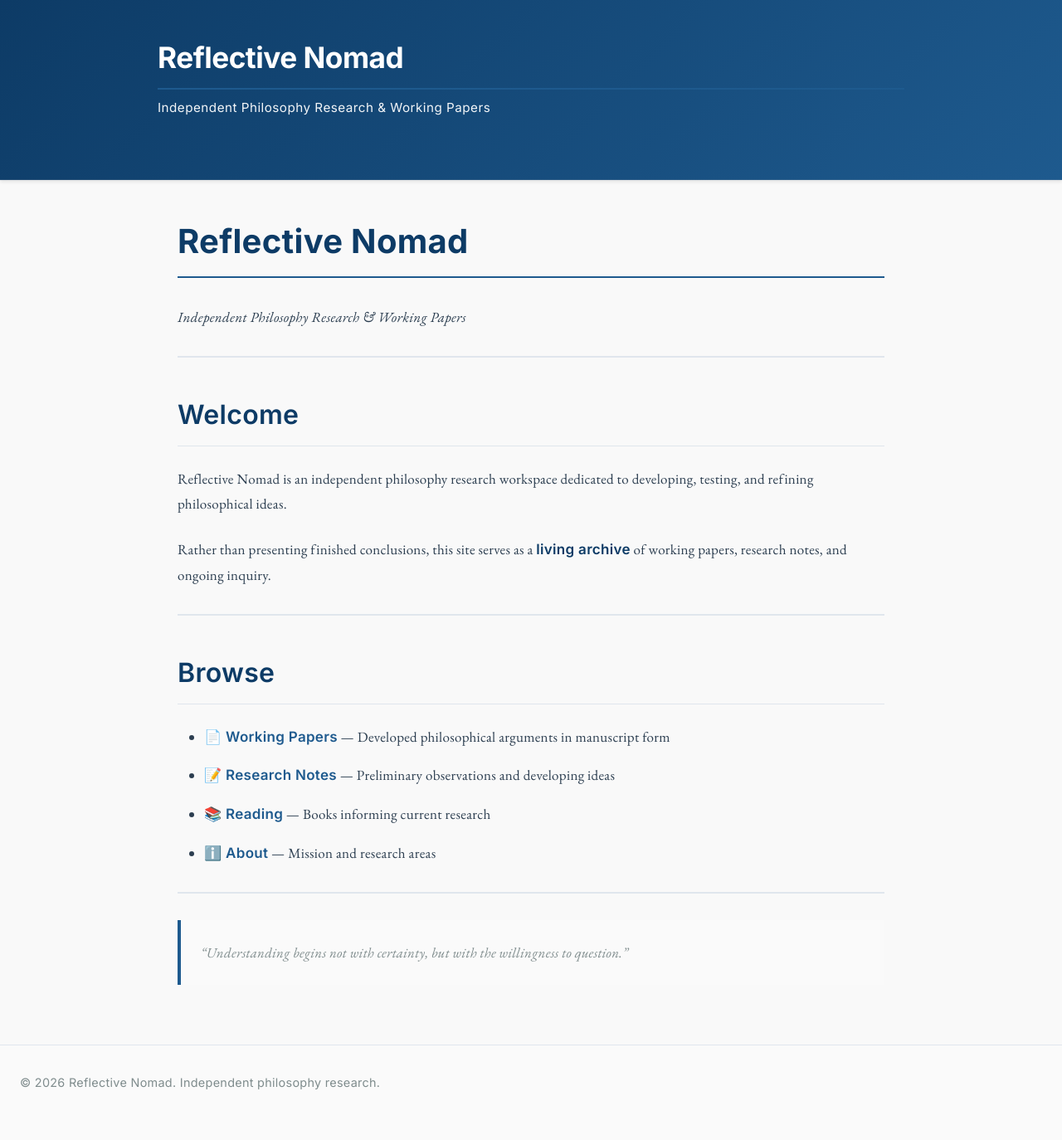
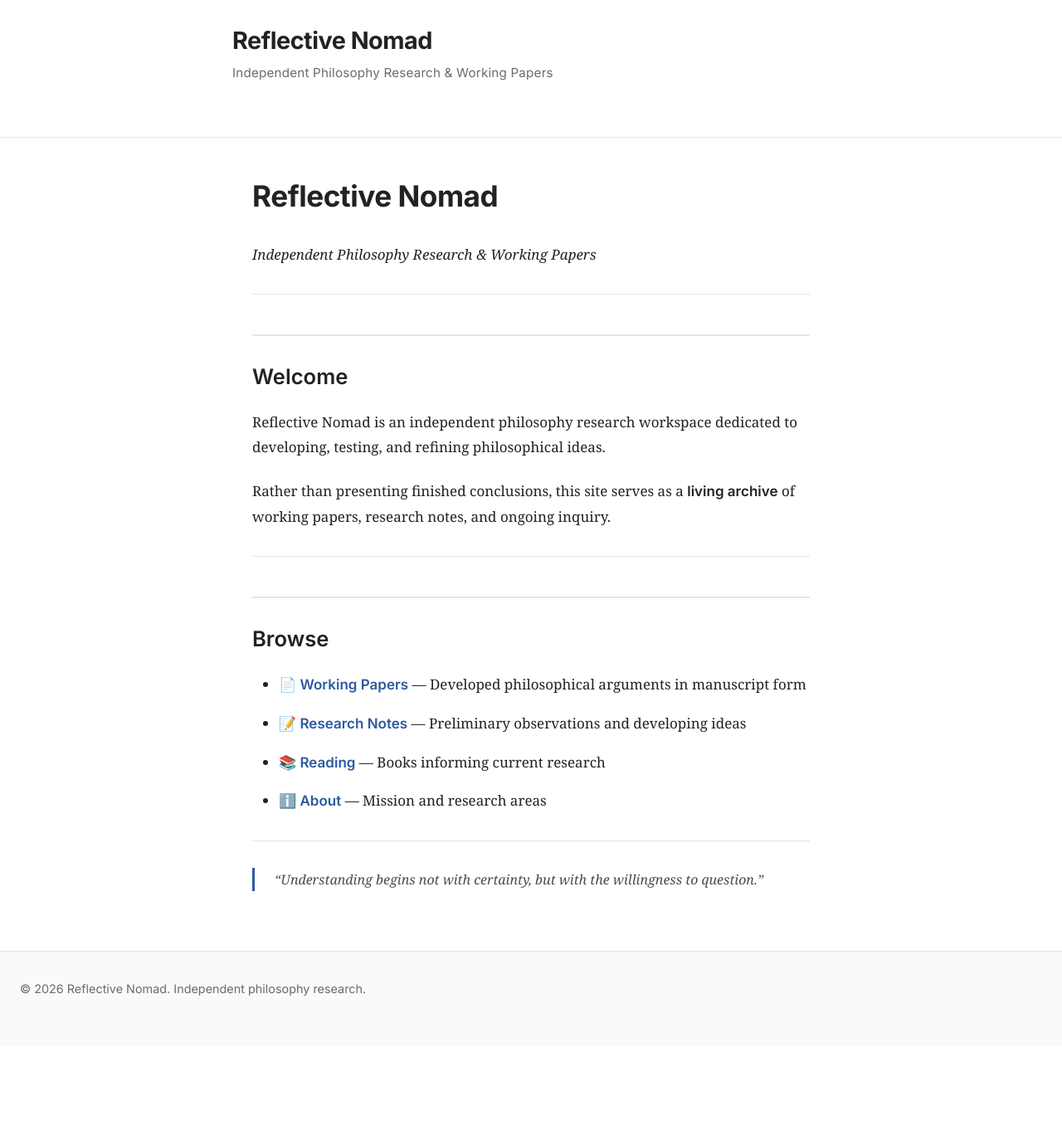
Before and after one commit to Reflectivenomad/reflectivenomad.github.io, a Jekyll site: the page built from index.md, in a window 1280 px wide. Shown: the whole page at 83% size. Built offline with Jekyll 4.4.1, drawn with Linux system fonts in a browser that asks for light colours; after the commit the page ends 1260 px from its top, so only the background shows below that.

Commit message:
Redesign stylesheet: Philosophy journal aesthetic with Source Serif 4, 720px content width, academic typography

```diff
--- a/assets/style.css
+++ b/assets/style.css
@@ -1,31 +1,35 @@
 /* ========================================
-   REFLECTIVE NOMAD - ACADEMIC TYPOGRAPHY
-   Professional philosophy journal design
+   REFLECTIVE NOMAD - PHILOSOPHY JOURNAL
+   Minimalist academic typography design
    ======================================== */
 
 :root {
-  --color-primary: #0d3b66;
-  --color-accent: #1e5a8e;
-  --color-text: #2c3e50;
-  --color-text-light: #7f8c8d;
-  --color-bg: #f9f9f9;
-  --color-border: #e0e6ed;
-  --color-code-bg: #f4f4f4;
+  /* Color palette: Minimalist academic aesthetic */
+  --color-text: #222222;
+  --color-text-secondary: #4a4a4a;
+  --color-text-light: #6b6b6b;
+  --color-bg: #ffffff;
+  --color-bg-subtle: #fafafa;
+  --color-border: #e5e5e5;
+  --color-accent-blue: #2c5aa0;
+  --color-accent-blue-hover: #1e3f6b;
 
+  /* Typography */
   --font-sans: 'Inter', -apple-system, BlinkMacSystemFont, 'Segoe UI', Helvetica, Arial, sans-serif;
-  --font-serif: 'EB Garamond', 'Georgia', 'Garamond', serif;
-  --font-serif-italic: 'EB Garamond', 'Georgia', 'Garamond', serif;
+  --font-serif: 'Source Serif 4', 'Georgia', serif;
   --font-mono: 'Monaco', 'Courier New', monospace;
 
+  /* Spacing */
   --spacing-xs: 0.5rem;
   --spacing-sm: 1rem;
   --spacing-md: 1.5rem;
   --spacing-lg: 2rem;
   --spacing-xl: 3rem;
 
-  --line-height: 1.8;
+  /* Typography properties */
+  --line-height: 1.75;
   --line-height-heading: 1.3;
-  --letter-spacing: 0.3px;
+  --letter-spacing: 0;
 }
 
 * {
@@ -54,104 +58,136 @@ body {
   min-height: 100vh;
 }
 
+/* ========================================
+   HEADER & NAVIGATION
+   ======================================== */
+
 .site-header {
-  background: linear-gradient(135deg, var(--color-primary) 0%, var(--color-accent) 100%);
-  color: white;
-  padding: var(--spacing-xl) var(--spacing-md);
-  border-bottom: 1px solid rgba(255, 255, 255, 0.1);
-  box-shadow: 0 2px 4px rgba(0, 0, 0, 0.1);
+  background-color: var(--color-bg);
+  border-bottom: 1px solid var(--color-border);
+  padding: var(--spacing-lg) var(--spacing-md);
 }
 
 .header-content {
-  max-width: 900px;
-  margin: 0 auto;
+  max-width: 720px;
+  margin: 0 auto var(--spacing-lg);
 }
 
 .site-title {
   font-family: var(--font-sans);
-  font-size: 2.2rem;
+  font-size: 1.8rem;
   font-weight: 700;
   margin-bottom: var(--spacing-xs);
   letter-spacing: -0.5px;
   line-height: 1.2;
+  color: var(--color-text);
 }
 
 .site-title a {
-  color: white;
+  color: var(--color-text);
   text-decoration: none;
-  transition: opacity 0.3s ease;
+  transition: color 0.2s ease;
 }
 
 .site-title a:hover {
-  opacity: 0.9;
+  color: var(--color-accent-blue);
 }
 
 .site-tagline {
   font-family: var(--font-sans);
   font-size: 0.95rem;
   font-weight: 400;
-  opacity: 0.95;
-  letter-spacing: 0.5px;
+  color: var(--color-text-light);
+  letter-spacing: 0.2px;
 }
+
+.site-nav {
+  max-width: 720px;
+  margin: 0 auto;
+}
+
+.nav-list {
+  list-style: none;
+  display: flex;
+  gap: var(--spacing-lg);
+  flex-wrap: wrap;
+}
+
+.nav-list a {
+  font-family: var(--font-sans);
+  font-size: 0.95rem;
+  font-weight: 500;
+  color: var(--color-text-secondary);
+  text-decoration: none;
+  border-bottom: 1px solid transparent;
+  transition: all 0.2s ease;
+  padding-bottom: 2px;
+}
+
+.nav-list a:hover {
+  color: var(--color-accent-blue);
+  border-bottom-color: var(--color-accent-blue);
+}
+
+/* ========================================
+   MAIN CONTENT
+   ======================================== */
 
 .main-content {
   flex: 1;
-  max-width: 900px;
+  max-width: 720px;
   width: 100%;
   margin: 0 auto;
   padding: var(--spacing-xl) var(--spacing-md);
 }
 
-.site-footer {
-  text-align: center;
-  padding: var(--spacing-lg) var(--spacing-md);
-  border-top: 1px solid var(--color-border);
-  color: var(--color-text-light);
-  font-size: 0.9rem;
-  font-family: var(--font-sans);
-  background-color: #fafafa;
-}
+/* ========================================
+   TYPOGRAPHY: HEADINGS
+   ======================================== */
 
 h1, h2, h3, h4, h5, h6 {
   font-family: var(--font-sans);
   line-height: var(--line-height-heading);
   margin-top: var(--spacing-lg);
   margin-bottom: var(--spacing-md);
-  color: var(--color-primary);
+  color: var(--color-text);
   font-weight: 600;
 }
 
 h1 {
-  font-size: 2.5rem;
+  font-size: 2.2rem;
   font-weight: 700;
-  border-bottom: 2px solid var(--color-accent);
-  padding-bottom: var(--spacing-sm);
+  margin-top: 0;
   margin-bottom: var(--spacing-lg);
-  margin-top: 0;
+  letter-spacing: -0.5px;
 }
 
 h2 {
-  font-size: 2rem;
+  font-size: 1.6rem;
   font-weight: 600;
-  border-bottom: 1px solid var(--color-border);
-  padding-bottom: var(--spacing-sm);
   margin-top: var(--spacing-xl);
+  border-top: 2px solid var(--color-border);
+  padding-top: var(--spacing-lg);
 }
 
 h3 {
-  font-size: 1.5rem;
+  font-size: 1.3rem;
   font-weight: 600;
 }
 
 h4 {
-  font-size: 1.2rem;
+  font-size: 1.1rem;
   font-weight: 600;
 }
 
 h5, h6 {
-  font-size: 1.05rem;
+  font-size: 1rem;
   font-weight: 600;
 }
+
+/* ========================================
+   TYPOGRAPHY: BODY TEXT
+   ======================================== */
 
 p {
   margin-bottom: var(--spacing-md);
@@ -159,28 +195,36 @@ p {
   text-align: left;
 }
 
+/* ========================================
+   TYPOGRAPHY: LINKS & EMPHASIS
+   ======================================== */
+
 a {
-  color: var(--color-accent);
+  color: var(--color-accent-blue);
   text-decoration: none;
   border-bottom: 1px solid transparent;
   transition: all 0.2s ease;
 }
 
 a:hover {
-  border-bottom-color: var(--color-accent);
+  color: var(--color-accent-blue-hover);
+  border-bottom-color: var(--color-accent-blue);
 }
 
 strong {
   font-weight: 600;
-  color: var(--color-primary);
+  color: var(--color-text);
   font-family: var(--font-sans);
 }
 
 em {
   font-style: italic;
-  font-family: var(--font-serif-italic);
   color: var(--color-text);
 }
+
+/* ========================================
+   TYPOGRAPHY: LISTS
+   ======================================== */
 
 ul, ol {
   margin-left: var(--spacing-lg);
@@ -192,38 +236,43 @@ li {
   line-height: var(--line-height);
 }
 
+/* ========================================
+   TYPOGRAPHY: BLOCKQUOTES
+   ======================================== */
+
 blockquote {
-  border-left: 4px solid var(--color-accent);
+  border-left: 3px solid var(--color-accent-blue);
   padding-left: var(--spacing-md);
   margin-left: 0;
+  margin-right: 0;
   margin-bottom: var(--spacing-md);
   margin-top: var(--spacing-md);
-  color: var(--color-text-light);
+  color: var(--color-text-secondary);
   font-style: italic;
-  font-family: var(--font-serif-italic);
-  background-color: #fafafa;
-  padding: var(--spacing-md);
-  line-height: 1.85;
-  font-size: 1.05rem;
+  line-height: 1.8;
+  font-size: 1rem;
 }
 
 blockquote p {
   margin-bottom: 0;
-  text-align: left;
 }
+
+/* ========================================
+   CODE & PREFORMATTED TEXT
+   ======================================== */
 
 code {
   font-family: var(--font-mono);
   font-size: 0.9em;
-  background-color: var(--color-code-bg);
+  background-color: var(--color-bg-subtle);
   padding: 0.2em 0.4em;
   border-radius: 3px;
-  color: #d63384;
+  color: #c85c3c;
   word-break: break-word;
 }
 
 pre {
-  background-color: var(--color-code-bg);
+  background-color: var(--color-bg-subtle);
   border: 1px solid var(--color-border);
   border-radius: 4px;
   padding: var(--spacing-md);
@@ -239,11 +288,19 @@ pre code {
   border-radius: 0;
 }
 
+/* ========================================
+   HORIZONTAL RULES
+   ======================================== */
+
 hr {
   border: none;
-  border-top: 2px solid var(--color-border);
+  border-top: 1px solid var(--color-border);
   margin: var(--spacing-lg) 0;
 }
+
+/* ========================================
+   TABLES
+   ======================================== */
 
 table {
   width: 100%;
@@ -254,15 +311,15 @@ table {
 }
 
 thead {
-  background-color: var(--color-code-bg);
-  border-bottom: 2px solid var(--color-border);
+  background-color: var(--color-bg-subtle);
+  border-bottom: 1px solid var(--color-border);
 }
 
 th {
   padding: var(--spacing-sm);
   text-align: left;
   font-weight: 600;
-  color: var(--color-primary);
+  color: var(--color-text);
   font-family: var(--font-sans);
 }
 
@@ -272,16 +329,38 @@ td {
 }
 
 tbody tr:nth-child(even) {
-  background-color: #fafafa;
+  background-color: var(--color-bg-subtle);
 }
+
+/* ========================================
+   IMAGES
+   ======================================== */
 
 img {
   max-width: 100%;
   height: auto;
   display: block;
   margin: var(--spacing-md) 0;
-  border-radius: 4px;
+  border-radius: 2px;
 }
+
+/* ========================================
+   FOOTER
+   ======================================== */
+
+.site-footer {
+  text-align: center;
+  padding: var(--spacing-lg) var(--spacing-md);
+  border-top: 1px solid var(--color-border);
+  color: var(--color-text-light);
+  font-size: 0.9rem;
+  font-family: var(--font-sans);
+  background-color: var(--color-bg-subtle);
+}
+
+/* ========================================
+   RESPONSIVE: TABLET (≤ 768px)
+   ======================================== */
 
 @media (max-width: 768px) {
   :root {
@@ -293,14 +372,26 @@ img {
   }
 
   .site-header {
-    padding: var(--spacing-lg) var(--spacing-md);
+    padding: var(--spacing-md) var(--spacing-md);
+  }
+
+  .header-content {
+    margin-bottom: var(--spacing-md);
   }
 
   .site-title {
-    font-size: 2rem;
+    font-size: 1.6rem;
   }
 
   .site-tagline {
+    font-size: 0.9rem;
+  }
+
+  .nav-list {
+    gap: var(--spacing-md);
+  }
+
+  .nav-list a {
     font-size: 0.9rem;
   }
 
@@ -309,35 +400,39 @@ img {
   }
 
   h1 {
-    font-size: 2rem;
+    font-size: 1.9rem;
   }
 
   h2 {
-    font-size: 1.6rem;
+    font-size: 1.4rem;
+    margin-top: var(--spacing-lg);
+    padding-top: var(--spacing-md);
   }
 
   h3 {
-    font-size: 1.3rem;
+    font-size: 1.2rem;
   }
 
   h4 {
-    font-size: 1.1rem;
+    font-size: 1rem;
   }
 
   p {
     font-size: 16px;
-    text-align: left;
   }
 
   blockquote {
-    font-size: 1rem;
-    padding: var(--spacing-md);
+    font-size: 0.95rem;
   }
 
   ul, ol {
     margin-left: var(--spacing-md);
   }
 }
+
+/* ========================================
+   RESPONSIVE: MOBILE (≤ 480px)
+   ======================================== */
 
 @media (max-width: 480px) {
   :root {
@@ -352,11 +447,24 @@ img {
     padding: var(--spacing-md) var(--spacing-sm);
   }
 
+  .header-content {
+    margin-bottom: var(--spacing-sm);
+  }
+
   .site-title {
-    font-size: 1.5rem;
+    font-size: 1.4rem;
   }
 
   .site-tagline {
+    font-size: 0.85rem;
+  }
+
+  .nav-list {
+    gap: var(--spacing-sm);
+    flex-direction: column;
+  }
+
+  .nav-list a {
     font-size: 0.85rem;
   }
 
@@ -365,11 +473,13 @@ img {
   }
 
   h1 {
-    font-size: 1.5rem;
+    font-size: 1.6rem;
   }
 
   h2 {
-    font-size: 1.3rem;
+    font-size: 1.2rem;
+    margin-top: var(--spacing-lg);
+    padding-top: var(--spacing-md);
   }
 
   h3 {
@@ -377,17 +487,16 @@ img {
   }
 
   h4 {
-    font-size: 1rem;
+    font-size: 0.95rem;
   }
 
   p {
     font-size: 15px;
-    text-align: left;
   }
 
   blockquote {
-    font-size: 0.95rem;
-    padding: var(--spacing-sm) var(--spacing-md);
+    font-size: 0.9rem;
+    padding-left: var(--spacing-md);
   }
 
   ul, ol {
@@ -395,20 +504,33 @@ img {
   }
 }
 
+/* ========================================
+   DARK MODE
+   ======================================== */
+
 @media (prefers-color-scheme: dark) {
   :root {
+    --color-text: #e8e8e8;
+    --color-text-secondary: #b8b8b8;
+    --color-text-light: #909090;
     --color-bg: #1a1a1a;
-    --color-code-bg: #2d2d2d;
-    --color-border: #404040;
-    --color-text: #e0e0e0;
-    --color-text-light: #a0a0a0;
+    --color-bg-subtle: #242424;
+    --color-border: #3a3a3a;
+    --color-accent-blue: #5a8fd6;
+    --color-accent-blue-hover: #7ba3e0;
   }
 
   blockquote {
-    background-color: #252525;
+    border-left-color: var(--color-accent-blue);
   }
 
-  tbody tr:nth-child(even) {
-    background-color: #252525;
+  .site-header {
+    background-color: var(--color-bg);
+    border-bottom-color: var(--color-border);
+  }
+
+  .site-footer {
+    background-color: var(--color-bg-subtle);
+    border-top-color: var(--color-border);
   }
 }
```
